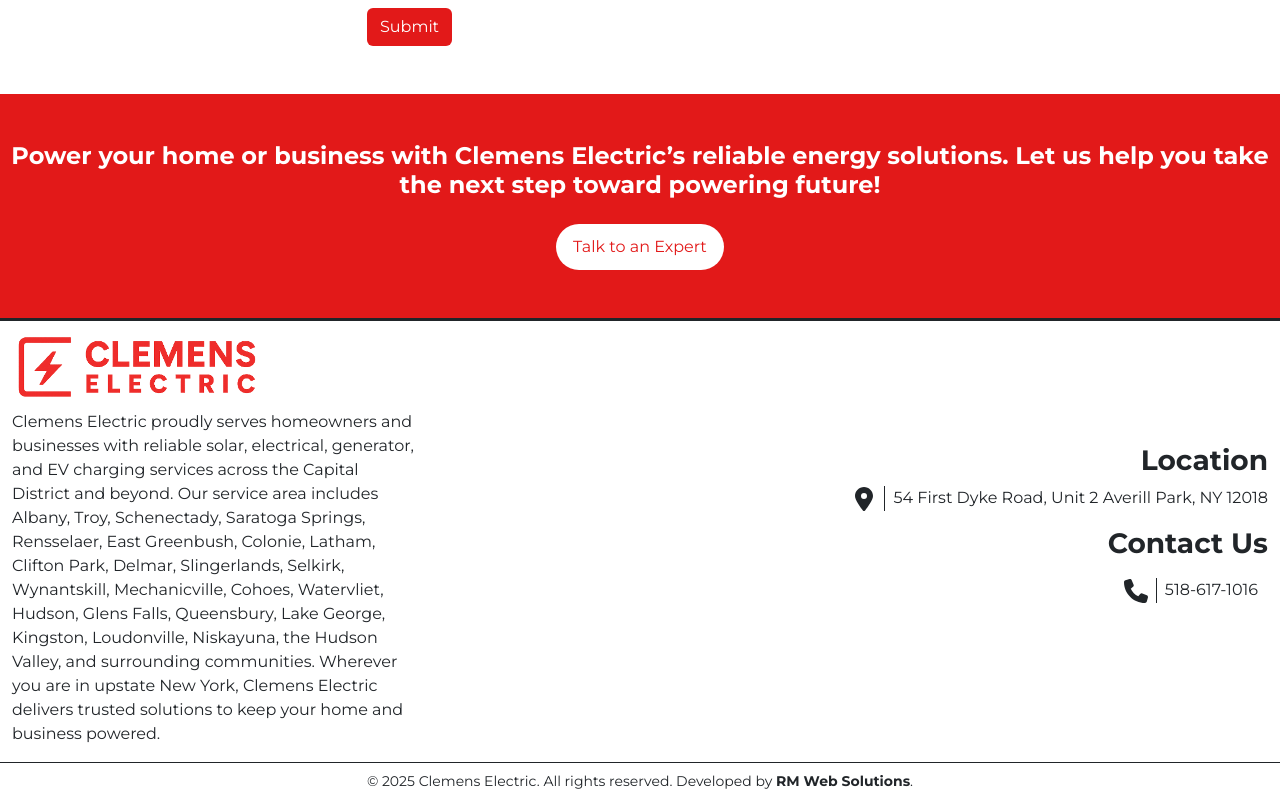
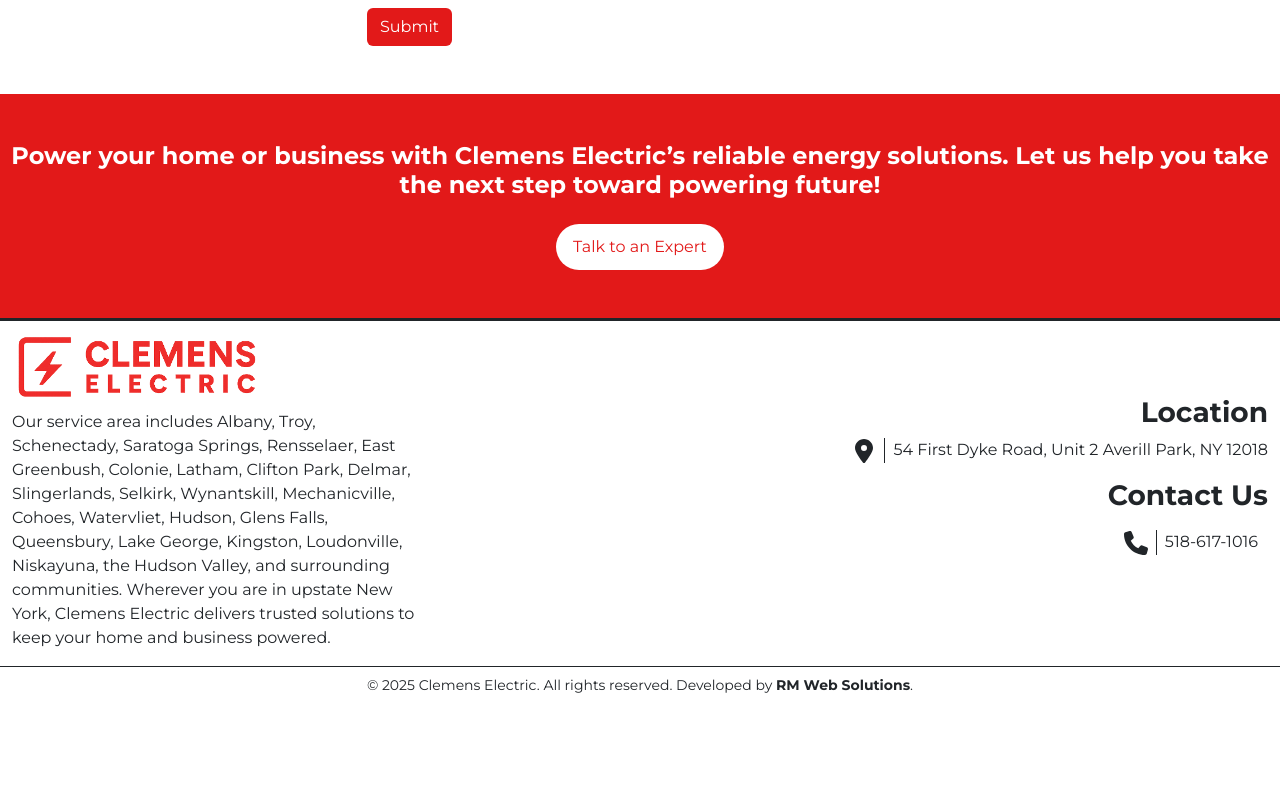
Before and after one commit to Ryan-Milkiewicz/clemens-electric, a Next.js app: page /contact in a window 1280 px wide. Shown: the part 702-1502 px from the top of the page. After the commit the page ends 1406 px from the top, so only its background shows below. Built offline with nearby package versions, Linux system fonts and the light colour scheme.

Commit message:
edit footer text

```diff
--- a/src/app/components/Footer.tsx
+++ b/src/app/components/Footer.tsx
@@ -36,16 +36,14 @@ export function Footer() {
 
             <p>
               {" "}
-              Clemens Electric proudly serves homeowners and businesses with
-              reliable solar, electrical, generator, and EV charging services
-              across the Capital District and beyond. Our service area includes
-              Albany, Troy, Schenectady, Saratoga Springs, Rensselaer, East
-              Greenbush, Colonie, Latham, Clifton Park, Delmar, Slingerlands,
-              Selkirk, Wynantskill, Mechanicville, Cohoes, Watervliet, Hudson,
-              Glens Falls, Queensbury, Lake George, Kingston, Loudonville,
-              Niskayuna, the Hudson Valley, and surrounding communities.
-              Wherever you are in upstate New York, Clemens Electric delivers
-              trusted solutions to keep your home and business powered.
+              Our service area includes Albany, Troy, Schenectady, Saratoga
+              Springs, Rensselaer, East Greenbush, Colonie, Latham, Clifton
+              Park, Delmar, Slingerlands, Selkirk, Wynantskill, Mechanicville,
+              Cohoes, Watervliet, Hudson, Glens Falls, Queensbury, Lake George,
+              Kingston, Loudonville, Niskayuna, the Hudson Valley, and
+              surrounding communities. Wherever you are in upstate New York,
+              Clemens Electric delivers trusted solutions to keep your home and
+              business powered.
             </p>
           </div>
           <div className="col-md-8 ms-auto text-end">
```
